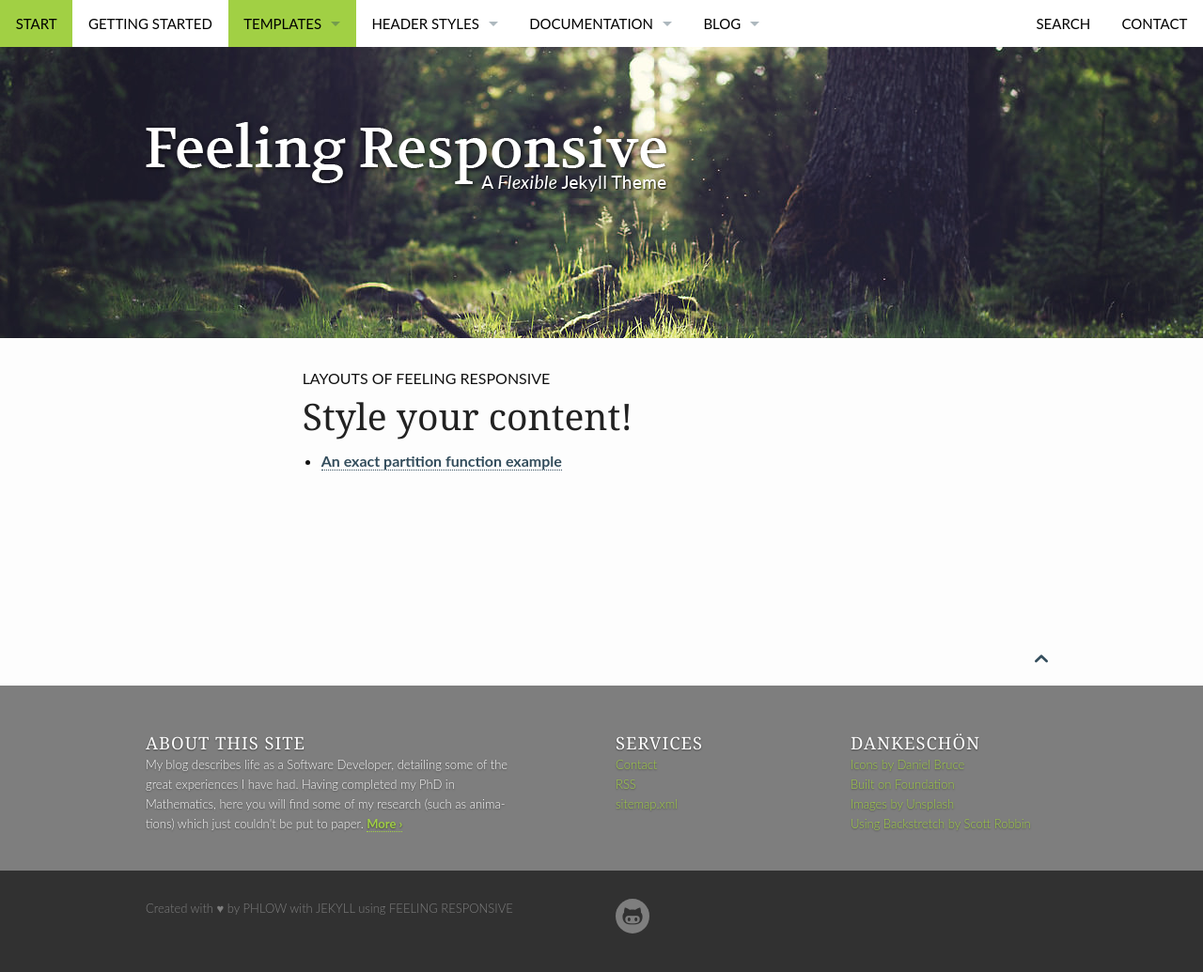
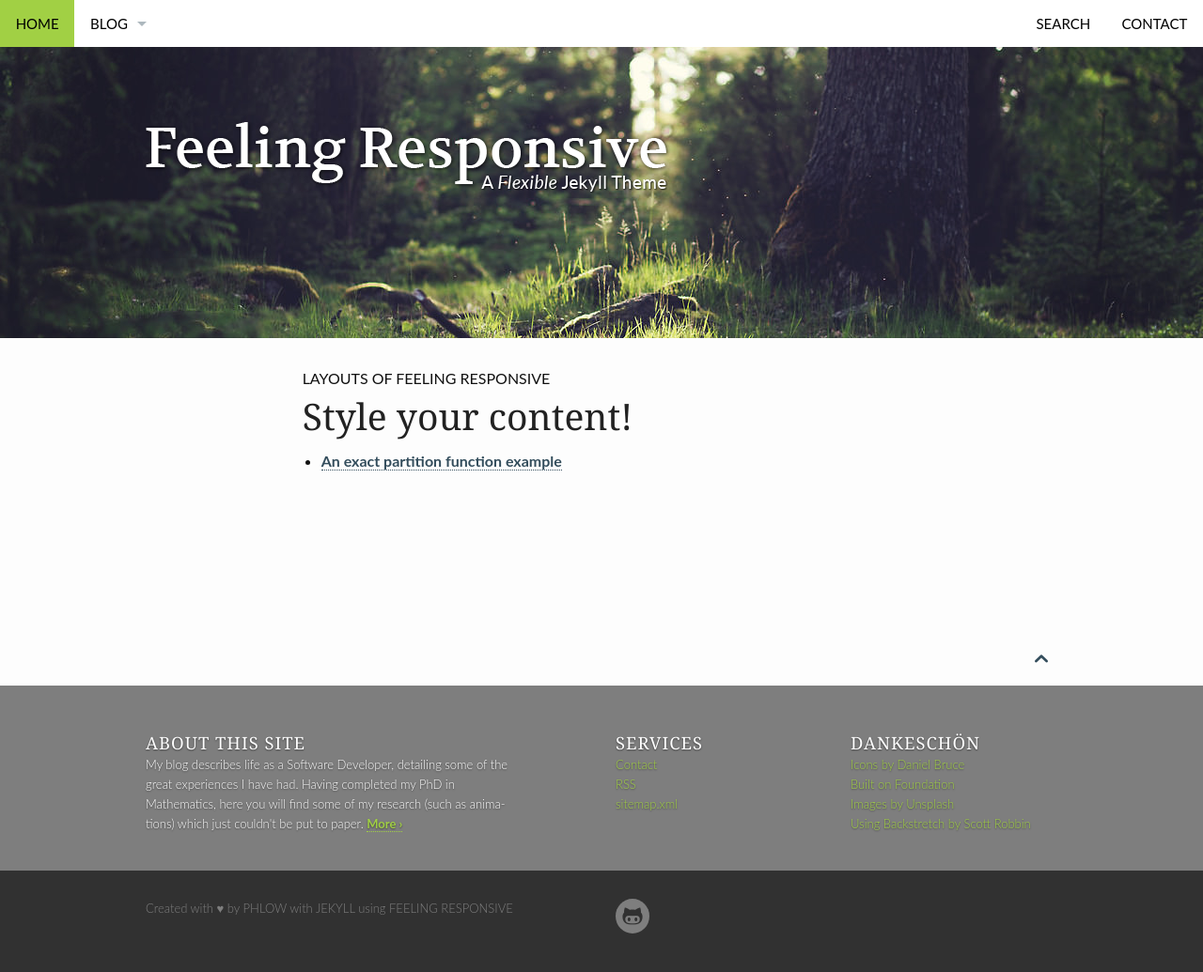
Before and after one commit to DrValani/DrValani.github.io, a Jekyll site: the page built from pages/design.md, in a window 1280 px wide. Shown: the whole page at 94% size. Built offline with Jekyll 4.4.1, drawn with Linux system fonts in a browser that asks for light colours.

Commit message:
Removed default files

```diff
--- a/_data/navigation.yml
+++ b/_data/navigation.yml
@@ -1,65 +1,6 @@
-- title: Start
+- title: Home
   url: "/"
   side: left
-
-- title: Getting Started
-  url: "/getting-started/"
-  side: left
-
-- title: "Templates"
-  url: "/design/"
-  side: left
-  dropdown:
-  - title: "Grid & Colors"
-    url: "/design/grid/"
-  - title: "Typography"
-    url: "/design/typography/"
-  - title: "Page/Post"
-    url: "/design/page/"
-  - title: "Post-Left-Sidebar"
-    url: "/design/post-left-sidebar/"
-  - title: "Post-Right-Sidebar"
-    url: "/design/post-right-sidebar/"
-  - title: "Page Full-Width"
-    url: "/design/page-fullwidth/"
-  - title: "Blog-Page"
-    url: "/blog/"
-  - title: "Video"
-    url: "/design/video/"
-  - title: "Gallery"
-    url: "/design/gallery/"
-  - title: "Portfolio"
-    url: "/design/portfolio/"
-
-- title: "Header Styles"
-  url: "/headers/"
-  side: left
-  dropdown:
-  - title: "Header with Full-Width-Image"
-    url: "/design/header-full-width-image/"
-  - title: "Header with Image and Pattern"
-    url: "/design/header-image-pattern/"
-  - title: "Header with image and color"
-    url: "/design/header-image-color/"
-  - title: "Header Only With Logo"
-    url: "/design/header-logo-only/"
-  - title: "Header With Text"
-    url: "/design/header-with-text/"
-  - title: "No Header"
-    url: "/design/no-header/"
-  - title: "No Header but Image"
-    url: "/design/no-header-but-image/"
-
-- title: Documentation
-  url: "/documentation/"
-  side: left
-  dropdown:
-  - title: Documentation
-    url: "/documentation/"
-  - title: "Changelog"
-    url: "/changelog/"
-  - title: "Roadmap"
-    url: "/roadmap/"
 
 - title: Blog
   url: "/blog/"
--- a/pages/documentation.md
+++ /dev/null
@@ -1,326 +0,0 @@
----
-layout: page-fullwidth
-title: "Theme Documentation"
-subheadline: "How to use Feeling Responsive"
-teaser: "The documentation is a work in progress..."
-permalink: "/documentation/"
-header:
-   image_fullwidth: "header_roadmap_2.jpg"
----
-<div class="row">
-<div class="medium-4 medium-push-8 columns" markdown="1">
-<div class="panel radius" markdown="1">
-**Table of Contents**
-{: #toc }
-*  TOC
-{:toc}
-</div>
-</div><!-- /.medium-4.columns -->
-
-
-
-<div class="medium-8 medium-pull-4 columns" markdown="1">
-{% include improve_content.html %}
-
-## Different Page/Posts Formats   {#formats}
-
-*Feeling Responsive* supports you with different templates for your content. These are the actual page/post formats:
-
-### Page/Post
-The [page/post format]({{ site.url }}/design/page/) has no sidebar by default, its content is centered and beneath the content the visitor gets some metadata like categories, tags, date and author if provided via data in front matter of the post.
-
-use in front matter via: `layout: page`
-
-### Page/Post with a left or right sidebar
-If you want to show the sidebar, just enter `sidebar: left` or `sidebar: right` in front matter, and *whoops, there it is*! To customize the content of the sidebar, open `_includes/sidebar.html`.
-
-
-### Page/Post with or without metadata
-If you want to show metadata like categories, tags and date at the end of the page, just enter `show_meta: true`. It's on by default. You can change it via `config.yml`. To turn of metadata just enter – *yes, you guessed right* – `show_meta: false`.
-
-
-
-### Page Full Width
-If you want full control of styling a page, than use the [page fullwidth template]({{ site.url }}/design/page-fullwidth/). To set up a grid, just use the [foundation grid system](http://foundation.zurb.com/docs/components/grid.html).
-
-use in front matter via: `layout: page-fullwidth`
-
-
-### Frontpage
-This template is special. It allows you to define three *widgets* which are displayed with a headline, image, description and a link to the content. It's used for the [homepage]({{ site.url }}) of this website.
-
-use in front matter via: `layout: frontpage`
-
-
-### Video
-If you're a video producer or cineast, you'll like the [video template]({{ site.url }}/design/video/). It darkens the layout to black and lets the video stand out full-width.
-
-use in front matter via: `layout: video`
-
-<small markdown="1">[Up to table of contents](#toc)</small>
-{: .text-right }
-
-
-
-
-## Style your content with   {#styling}
-
-Feeling Responsive offers lots of possibilities to style your articles. You can style your content in different ways. There are elements like subheadlines, feature images, header images, homepage images, meta data like categories and tags and many more.
-
-
-### subheadlines
-
-If you need a subheadline for an article, just define a subheadline in front matter like this:
-
-`subheadline:  "Subheadline"`
-
-### Quotes
-
-Quotes mix it up a little bit, if you write long articles. So use quotes:
-
-> Age is an issue of mind over matter. If you don't mind, it doesn't matter.
-<cite>Mark Twain</cite>
-
-<small markdown="1">[Up to table of contents](#toc)</small>
-{: .text-right }
-
-
-## Comments
-
-You can use comments with *Feeling Responsive* by the way of Disqus. If you want to use Disqus-Comments just open `config.yml` and add your `disqus_shortname`. [More on how to use Disqus ›](https://disqus.com/websites/)
-
-By default comments are turned off. You can customize the default behaviour in `config.yml`. To **turn on comments** just add `comments: true` to front matter using the page layout `layout: page`.
-
-<small markdown="1">[Up to table of contents](#toc)</small>
-{: .text-right }
-
-
-
-
-## Responsive Videos
-
-With foundation responsive videos are easy. [More ›](http://foundation.zurb.com/docs/components/flex_video.html)
-
-<div class="flex-video">
-        <iframe width="1280" height="720" src="//www.youtube.com/embed/WoHxoz_0ykI" frameborder="0" allowfullscreen></iframe>
-</div>
-
-### Code to use for flexible videos
-
-{% highlight html %}
-<div class="flex-video">
-  <iframe with video />
-</div>
-{% endhighlight %}
-
-
-<img class="t60" src="{{ site.url }}/images/header_homepage_13.jpg">
-
-## Images: Title, Thumbnails, Homepage   {#images}
-
-There are several types of images you can define via front matter. If you want to change the images used in the header have a look at [Style your Header]({{ site.url }}/headers/).
-
-
-### Title Images
-
-~~~
-image:
-    title: image.jpg
-~~~
-
-
-### Thumbnails
-
-Thumbnails are used on archive pages like the [blog index][2]. They have a size of 150x150 pixels. Define them in front matter like this:
-
-~~~
-image:
-    thumb: thumbnail_image.jpg
-~~~
-
-
-### Homepage Image
-
-If you want to feature an article on the homepage with a huge image, than use the homepage image with a width of 970 pixels. If no homepage image is defined *Feeling Responsive* writes instead *New Blog Articles* over the blog entries. Define the homepage image like this:
-
-~~~
-image:
-    homepage: header_homepage_13.jpg
-~~~
-
-
-
-### Captions with URL
-
-Sometimes you want to give credit to the creator of your images, maybe with a link. Especially when you use Creative Commons-images like I do for this website. Just add the following front matter and *Feeling Responsive* does the rest:
-
-~~~
-image:
-    title: header_image.jpg
-    caption: Image by Phlow
-    caption_url: "http://phlow.de/"
-~~~
-
-### Define all images for an article
-
-~~~
-image:
-    title: title_image.jpg
-    thumb: thumbnail_image.jpg
-    homepage: header_homepage_13.jpg
-    caption: Image by Phlow
-    caption_url: "http://phlow.de/"
-~~~
-
-
-<small markdown="1">[Up to table of contents](#toc)</small>
-{: .text-right }
-
-
-## Create a Table of Content
-{: .t60}
-
-With the Kramdown parser for Markdown you can render a table of contents for your documents. Just insert the following HTML in your post before the actual content. More information on [»Automatic ›Table of Contents‹ Generation«][1].
-
-### Bare Bones Version
-{% highlight html %}
-### Table of Contents
-*  Auto generated table of contents
-{:toc}
-{% endhighlight %}
-
-### Foundation panel version
-
-{% highlight html %}
-<div class="panel radius" markdown="1">
-**Table of Contents**
-{: #toc }
-*  TOC
-{:toc}
-</div>
-{% endhighlight %}
-<small markdown="1">[Up to table of contents](#toc)</small>
-{: .text-right }
-
-## Breadcrumbs
-
-To turn on breadcrumbs, just use...
-
-{% highlight html %}
-breadcrumb: true
-{% endhighlight %}
-
-
-## Includes
-{: .t60}
-
-Includes can be very helpful to spice up your content. You can use includes in your Markdown-files with ease: Just call them with some Liquid code.
-
-### list-posts.html
-
-The `list-posts.html`-include is a loop to list posts. It's a helper to add some additional content fast and easy. You can use it in individual posts for example. Which parameters you use, depends on you.
-
-Possible parameter for the loop:
-
-- entries › define the number of entries to show
-- offset › define the offset (number of entries to skip before displaying the first one)
-- category › define **only one** category to display according entries
-
-The loop looks when you use all parameters. Single parameters are possible of course.
-
-~~~
-{% raw %}{% include list-posts.html entries='3' offset='1' category='design' %}{% endraw %}
-~~~
-
-### next-previous-post-in-category.html
-
-This include creates a next/previous link to a post of the same category using the first categories-variable in front matter.
-
-~~~
-{% raw %}{% include next-previous-post-in-category.html %}{% endraw %}
-~~~
-
-
-### improve_content.html
-
-If your content is on Jekyll you can use this include to automatically generate a »Edit on GitHub Link« to give people a possibility to improve your content. Got the idea from [Ben Balters Blog](http://ben.balter.com/).
-
-~~~
-{% raw %}{% include improve_content.html %}{% endraw %}
-~~~
-
-
-### list-collection.html
-
-This include lets you loop through a collection to list all entries in that collection. If you set »published: false« in front matter of a collection page the page gots filtered out via unless. The following example loops through a collection called *wordpress*.
-
-~~~
-{% raw %}{% include list-collection.html collection='wordpress' %}{% endraw %}
-~~~
-
-
-### alert – Embed an alert in your content
-
-This include lets you easily display an alert. To use the include no `.html` ending is necessary. You can use five different kinds of alerts: `warning`, `info`, `success`, `alert` and `text`.
-
-~~~
-{% raw %}{% include alert warning='This is a warning.' %}
-{% include alert info='An info box.' %}
-{% include alert success='Yeah, you made it!' %}
-{% include alert alert='Danger!' %}
-{% include alert terminal='jekyll -serve' %}
-{% include alert text='Just a note!' %}{% endraw %}
-~~~
-
-{% include alert warning='This is a warning.' %}
-{% include alert info='An info box.' %}
-{% include alert success='Yeah, you made it!' %}
-{% include alert alert='Danger!' %}
-{% include alert terminal='jekyll -serve' %}
-{% include alert text='Just a note!' %}
-
-You can even use `<html>`-tags inside the alert. Beware: Use " and ' properly.
-
-~~~
-{% raw %}{% include alert info='<em>Feeling Responsive</em> is listed on <a href="http://jekyllthemes.org/">http://jekyllthemes.org</a>' %}{% endraw %}
-~~~
-
-{% include alert info='<em>Feeling Responsive</em> is listed on <a href="http://jekyllthemes.org/">http://jekyllthemes.org</a>' %}
-
-<small markdown="1">[Up to table of contents](#toc)</small>
-{: .text-right }
-
-
-## Javascript/Foundation modules
-
-*Feeling Responsive* uses the foundation framework and some of its javascript components. I reduced the modules, to decrease page load and make the theme faster.
-
-I only added one other javascript-module: [`backstretch`][3] by Scott Robbin. These modules are currently used by the theme and included in `javascript.min.js`. There is also a non-minified version, if you want to take a closer look: `javascript.js`.
-
-~~~
-/foundation/bower_components/foundation/js/vendor/jquery.js'
-/foundation/bower_components/foundation/js/vendor/fastclick.js'
-/foundation/bower_components/foundation/js/foundation.accordion.js'
-/foundation/bower_components/foundation/js/foundation.clearing.js'
-/foundation/bower_components/foundation/js/foundation.dropdown.js'
-/foundation/bower_components/foundation/js/foundation.equalizer.js'
-/foundation/bower_components/foundation/js/foundation.magellan.js'
-/foundation/bower_components/foundation/js/foundation.topbar.js'
-/foundation/js/jquery.backstretch.js'
-~~~
-
-{% include improve_content.html %}
-
-</div><!-- /.medium-8.columns -->
-</div><!-- /.row -->
-
- [1]: http://kramdown.gettalong.org/converter/html.html#toc
- [2]: {{ site.url }}/blog/
- [3]: http://srobbin.com/jquery-plugins/backstretch/
- [4]: #
- [5]: #
- [6]: #
- [7]: #
- [8]: #
- [9]: #
- [10]: #
--- a/pages/getting-started.md
+++ /dev/null
@@ -1,25 +0,0 @@
----
-layout: page
-show_meta: false
-title: "Getting Started"
-subheadline: "A Step-by-Step Guide"
-teaser: "This step-by-step guide helps you to customize Feeling Responsive to your needs."
-header:
-   image_fullwidth: "header_homepage_13.jpg"
-permalink: "/getting-started/"
----
-1. Open `_config.yml` and work it through, it's well documented
-2. Add your own `logo.png` to `/images/`.
-3. Open `_data/socialmedia.yml` and add your own social media links.
-4. Open `_data/navigation.yml` and customize your navigation.
-5. Open `_data/language.yml` and translate the theme if necessary.
-6. Open `_data/services.yml` and customize links in the footer.
-7. Open `_data/network.yml` and customize links in the footer.
-8. Open `_data/authors.yml` and edit author information and set default author in `config.yml`.
-9. [Read the documentation][1] to check out all features of *Feeling Responsive*.
-10. Make it yours and add your own content.
-
-<a class="radius button small" href="{{ site.url }}/documentation/">Check out the documentation for all the tricks ›</a>
-
-
- [1]: {{ site.url }}/documentation/
--- a/pages/roadmap.md
+++ /dev/null
@@ -1,55 +0,0 @@
----
-layout: page
-title: "Roadmap"
-subheadline: "ToDo-List &amp; Ideas"
-teaser: "Here are some ideas and features I want to implement in the future."
-header:
-   image_fullwidth: "header_roadmap_3.jpg"
-permalink: "/roadmap/"
----
-
-## Ideas and possible new features
-{: .t30 }
-
-* Get rid of Backstretch.js and solve it with pure CSS
-* Layout/Template for category-archives
-* Layout/Template for collections
-* Layout/Template for Landingpage
-* Clean bare-bones version of *Feeling Responsive*
-* Even better responsive typography
-* Google AdSense ads
-* More post-formats for blogging like special post formats for links, audio, tweets,...
-* Make a [video-sitemap.xml](https://support.google.com/webmasters/answer/80472?hl=en)
-
-
-
-## Done
-
-* [<s>Add schema.org Markup for Videos</s>](https://support.google.com/webmasters/answer/2413309?hl=en)
-* [<s>Submit <em>Feeling Responsive</em> to jekyllthemes.org</s>](http://jekyllthemes.org/themes/feeling-responsive/)
-* <s>Use `style` in front matter to inject css-styles into `<head></s>
-* <s>Add include to loop through collections</s>
-* <s>Now with optional caption for header</s>
-* [<s>Refined humans.txt</s>](http://humanstxt.org/)
-* [<s>Produce an introduction video to showcase *Feeling Responsive*</s>](https://www.youtube.com/embed/3b5zCFSmVvU)
-* [<s>Additional header with text</s>]({{ site.url }}/headers/)
-* <s>Added Google Analtics support</s>
-* [<s>Add redirection layout by KanishkKanishk</s>](http://codingtips.kanishkkunal.in/redirects-jekyll-github-pages/)
-* <s>Convert Foundation Sass to use native Jekyll Sass support</s>
-* <s>Optimize HTML and use Schema.org-Attributes › http://schema.org/Article</s>
-* <s>Disqus comments</s>
-* <s>Rework `list-entries.html` › now language ready</s>
-* [<s>Create custom 404.html-webpage</s>](https://help.github.com/articles/custom-404-pages/)
-* [<s>Add simple search box with Google</s>](http://truongtx.me/2012/12/28/jekyll-create-simple-search-box/)
-* <s>Alternative non-landscape header</s>
-* <s>Patterns for header</s>
-* <s>Clean up color scheme and highlighting colors</s>
-* <s>Make theme translation ready</s>
-* [<s>Add draft-templates for new pages/posts</s>](https://github.com/Phlow/feeling-responsive/tree/gh-pages/_drafts)
-* [<s>Step-by-Step-Guide to customize *Feeling Responsive*</s>]({{ site.url }}/getting-started/)
-* [<s>Video-Post-Format to feature videos in a huge way</s>]({{ site.url }}/design/video/)
-* <s>Title and captions for images</s>
-* <s>SEO › Add metadescription to header.html and front matter</s>
-* [<s>Adding Open Graph for Jekyll</s>](https://gist.github.com/pathawks/1406355)
-* [<s>Gallery Post Example</s>]({{ site.url }}/design/gallery/)
-* [<s>Adding pagination</s>](http://jekyllrb.com/docs/pagination/)
```
